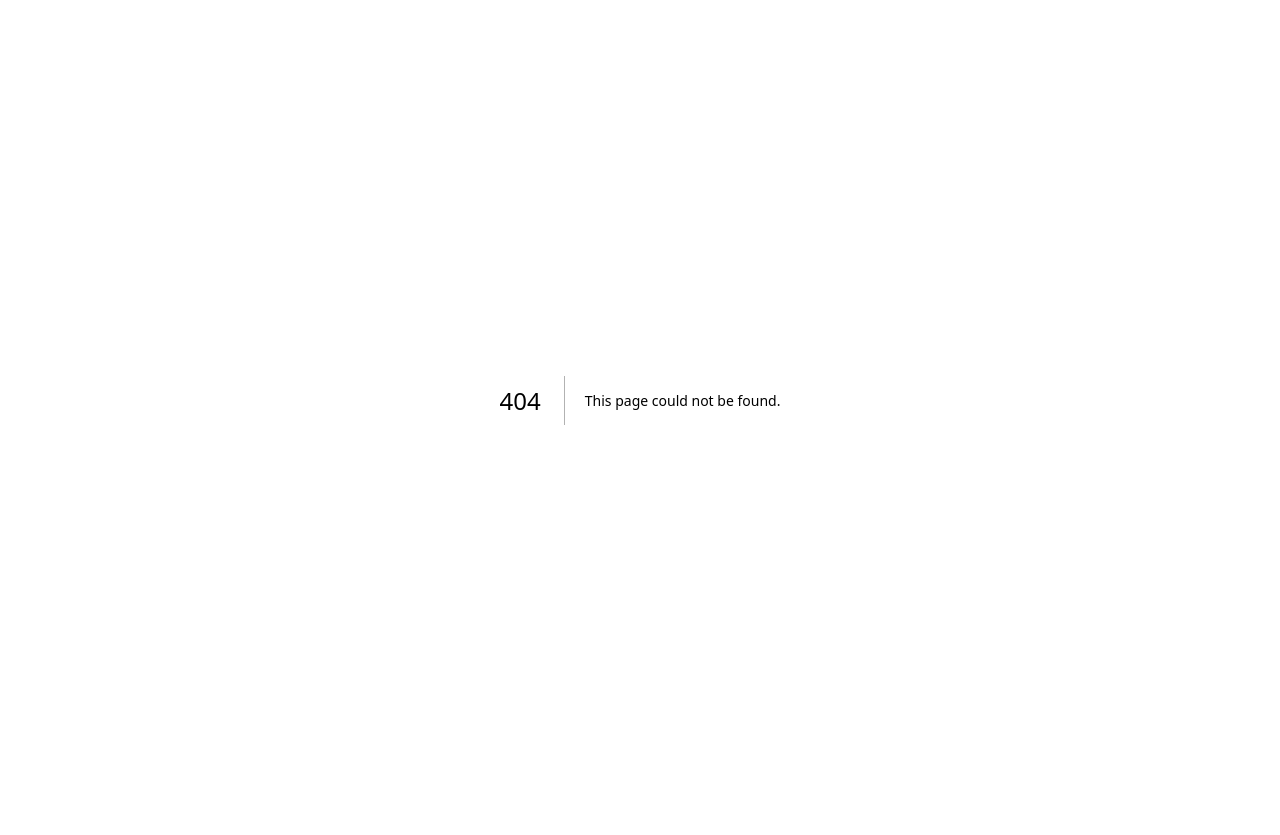
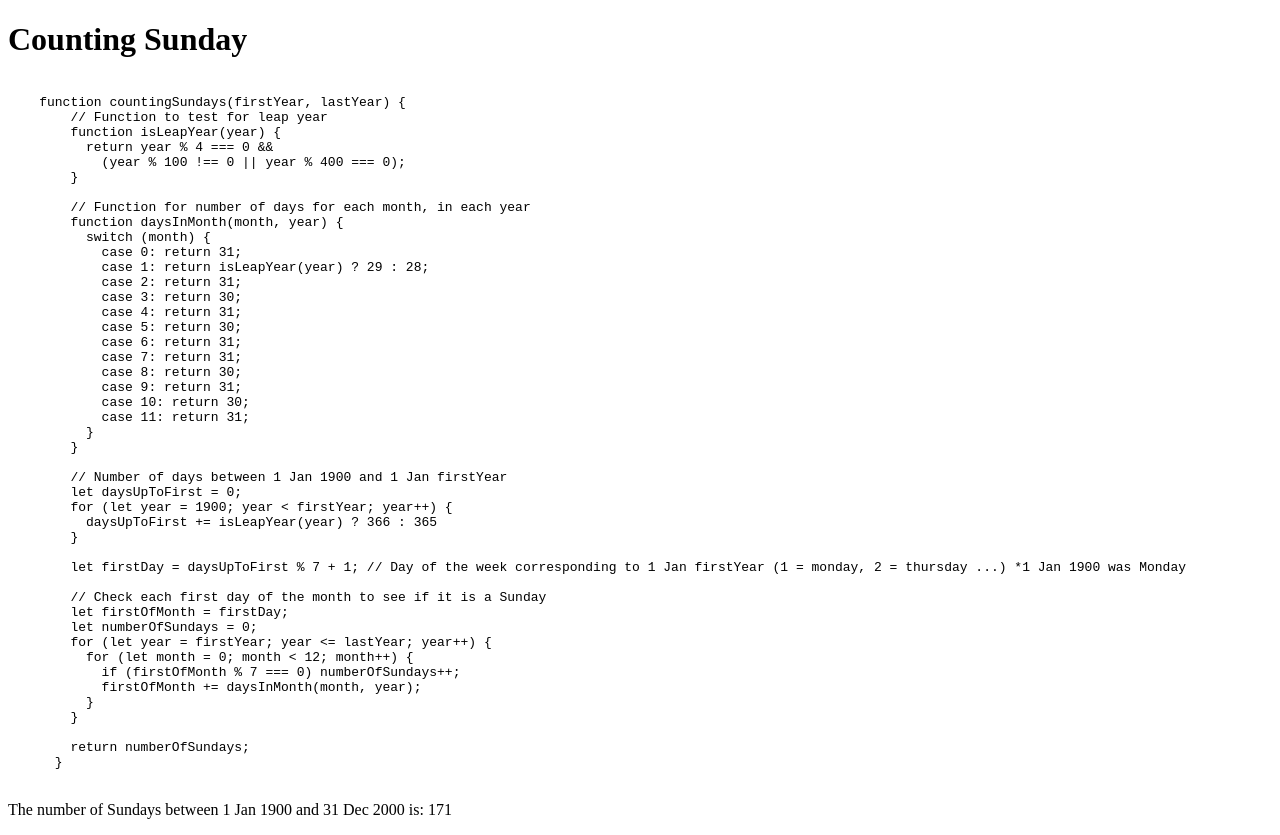
Before and after one commit to ragulpalanisamy/fcc_projects_euler, a Next.js app: page /Pro-1/Counting_Sunday in a window 1280 px wide. Before the commit this address had no page. Before the commit the page ends 800 px from the top, so only its background shows below. Built offline with nearby package versions, Linux system fonts and the light colour scheme.

Commit message:
feat: :sparkles: Added the counting sunday functionality

```diff
--- a/src/app/page.js
+++ b/src/app/page.js
@@ -76,6 +76,10 @@ export default function Home() {
       <Link href="/Maxi_path_sum">
       Maxi_path_sum
       </Link>
+      <br></br>
+      <Link href="/Counting_Sunday">
+      Counting Sunday
+      </Link>
       </>
   )
 }
--- /dev/null
+++ b/src/pages/Pro-1/Counting_Sunday.tsx
@@ -0,0 +1,116 @@
+import React from 'react'
+
+export default function Counting_Sunday() {
+    const codesnippet = `
+    function countingSundays(firstYear, lastYear) {
+        // Function to test for leap year
+        function isLeapYear(year) {
+          return year % 4 === 0 &&
+            (year % 100 !== 0 || year % 400 === 0);
+        }
+
+        // Function for number of days for each month, in each year
+        function daysInMonth(month, year) {
+          switch (month) {
+            case 0: return 31;
+            case 1: return isLeapYear(year) ? 29 : 28;
+            case 2: return 31;
+            case 3: return 30;
+            case 4: return 31;
+            case 5: return 30;
+            case 6: return 31;
+            case 7: return 31;
+            case 8: return 30;
+            case 9: return 31;
+            case 10: return 30;
+            case 11: return 31;
+          }
+        }
+
+        // Number of days between 1 Jan 1900 and 1 Jan firstYear
+        let daysUpToFirst = 0;
+        for (let year = 1900; year < firstYear; year++) {
+          daysUpToFirst += isLeapYear(year) ? 366 : 365
+        }
+
+        let firstDay = daysUpToFirst % 7 + 1; // Day of the week corresponding to 1 Jan firstYear (1 = monday, 2 = thursday ...) *1 Jan 1900 was Monday
+
+        // Check each first day of the month to see if it is a Sunday
+        let firstOfMonth = firstDay;
+        let numberOfSundays = 0;
+        for (let year = firstYear; year <= lastYear; year++) {
+          for (let month = 0; month < 12; month++) {
+            if (firstOfMonth % 7 === 0) numberOfSundays++;
+            firstOfMonth += daysInMonth(month, year);
+          }
+        }
+
+        return numberOfSundays;
+      }
+    `;
+    function countingSundays(firstYear, lastYear) {
+        // Function to test for leap year
+        function isLeapYear(year) {
+            return year % 4 === 0 &&
+                (year % 100 !== 0 || year % 400 === 0);
+        }
+
+        // Function for number of days for each month, in each year
+        function daysInMonth(month, year) {
+            switch (month) {
+                case 0: return 31;
+                case 1: return isLeapYear(year) ? 29 : 28;
+                case 2: return 31;
+                case 3: return 30;
+                case 4: return 31;
+                case 5: return 30;
+                case 6: return 31;
+                case 7: return 31;
+                case 8: return 30;
+                case 9: return 31;
+                case 10: return 30;
+                case 11: return 31;
+            }
+        }
+
+        // Number of days between 1 Jan 1900 and 1 Jan firstYear
+        let daysUpToFirst = 0;
+        for (let year = 1900; year < firstYear; year++) {
+            daysUpToFirst += isLeapYear(year) ? 366 : 365
+        }
+
+        let firstDay = daysUpToFirst % 7 + 1; // Day of the week corresponding to 1 Jan firstYear (1 = monday, 2 = thursday ...) *1 Jan 1900 was Monday
+
+        // Check each first day of the month to see if it is a Sunday
+        let firstOfMonth = firstDay;
+        let numberOfSundays = 0;
+        for (let year = firstYear; year <= lastYear; year++) {
+            for (let month = 0; month < 12; month++) {
+                const days = daysInMonth(month, year);
+                if (days !== undefined && firstOfMonth % 7 === 0) {
+                    numberOfSundays++;
+                }
+                if (days !== undefined) {
+                    firstOfMonth += days;
+                }
+            }
+        }
+
+        return numberOfSundays;
+    }
+    return (
+        <div>
+            <h1>
+                Counting Sunday
+            </h1>
+            <pre>
+                <code>
+                    {codesnippet}
+                </code>
+            </pre>
+            <p>
+                The number of Sundays between 1 Jan 1900 and 31 Dec 2000 is: {countingSundays(1901, 2000)}
+            </p>
+        </div>
+    )
+}
```
